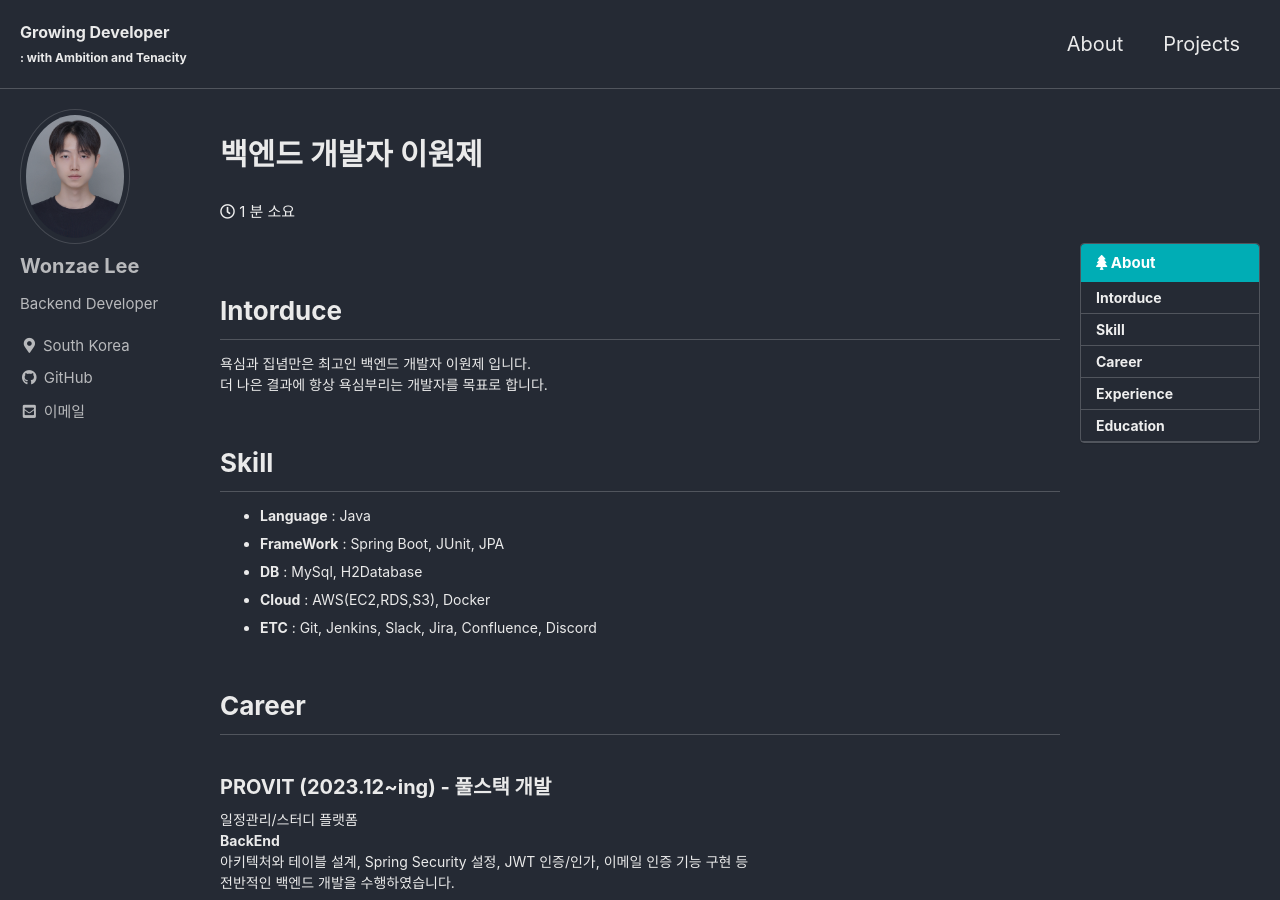
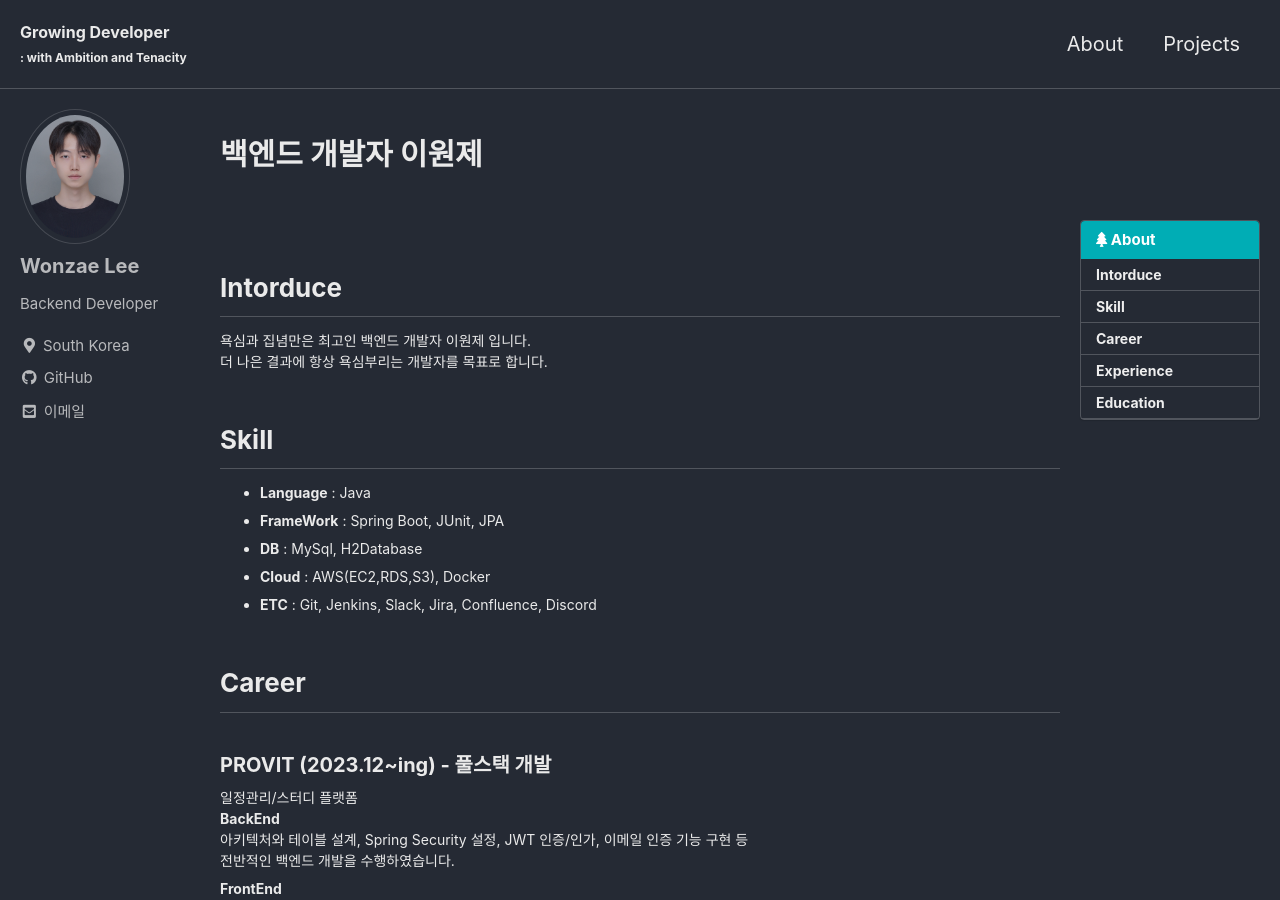
Before and after one commit to one-zeze/one-zeze.github.io, a Jekyll site: the page built from _posts/2024-03-29-about.md, in a window 1280 px wide and 900 px high. Built offline with Jekyll 4.4.1, drawn with Linux system fonts in a browser that asks for light colours; cached includes are drawn as plain includes.

Commit message:
페이지 readtime 삭제

```diff
--- a/_includes/page__meta.html
+++ b/_includes/page__meta.html
@@ -1,16 +1,26 @@
-{% assign document = post | default: page %}
-{% if document.read_time or document.show_date %}
-  <p class="page__meta">
-    {% if document.show_date and document.date %}
-      {% assign date = document.date %}
-      <span class="page__meta-date">
-        <i class="far {% if include.type == 'grid' and document.read_time and document.show_date %}fa-fw {% endif %}fa-calendar-alt" aria-hidden="true"></i>
-        {% assign date_format = site.date_format | default: "%B %-d, %Y" %}
-        <time datetime="{{ date | date_to_xmlschema }}">{{ date | date: date_format }}</time>
-      </span>
-    {% endif %}
+{% assign document = post | default: page %} {% if document.read_time or
+document.show_date %}
+<p class="page__meta">
+  {% if document.show_date and document.date %} {% assign date = document.date
+  %}
+  <span class="page__meta-date">
+    <i
+      class="far {% if include.type == 'grid' and document.read_time and document.show_date %}fa-fw {% endif %}fa-calendar-alt"
+      aria-hidden="true"
+    ></i>
+    {% assign date_format = site.date_format | default: "%B %-d, %Y" %}
+    <time datetime="{{ date | date_to_xmlschema }}"
+      >{{ date | date: date_format }}</time
+    >
+  </span>
+  {% endif %} {% if document.read_time and document.show_date %}<span
+    class="page__meta-sep"
+  ></span
+  >{% endif %}
 
-    {% if document.read_time and document.show_date %}<span class="page__meta-sep"></span>{% endif %}
+  <!--
+    작업: 페이지 Readtime 삭제
+    날짜: 2024-05-25
 
     {% if document.read_time %}
       {% assign words_per_minute = document.words_per_minute | default: site.words_per_minute | default: 200 %}
@@ -26,6 +36,6 @@
           {{ words | divided_by: words_per_minute }} {{ site.data.ui-text[site.locale].minute_read | default: "minute read" }}
         {% endif %}
       </span>
-    {% endif %}
-  </p>
+    {% endif %} -->
+</p>
 {% endif %}
```
